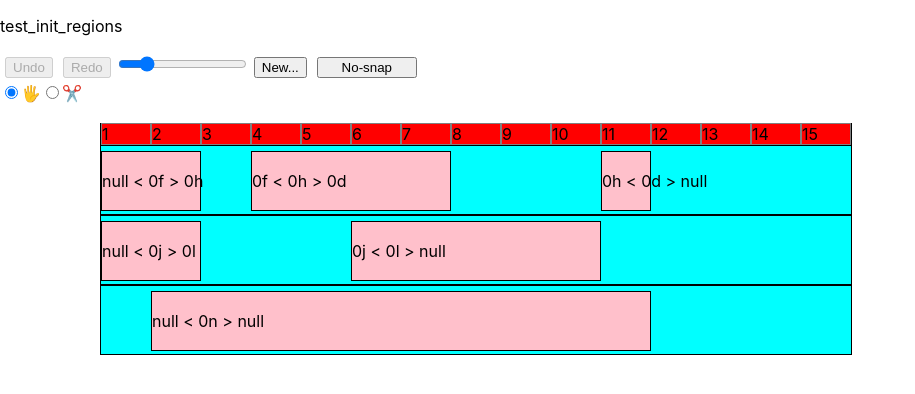
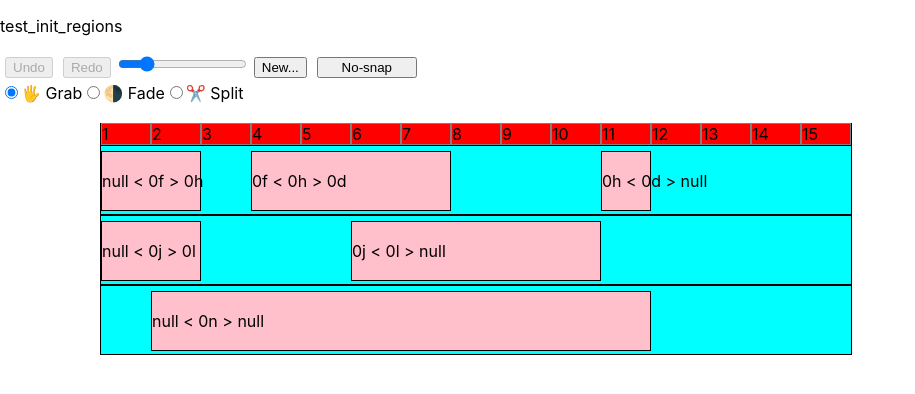
Before and after one commit to purewack/melonJuice-web, a React (Create React App) app: page / in a window 1280 px wide. Shown: the top 394 px of the page, without its empty margins (0-915 px from the left). Built offline with nearby package versions, Linux system fonts and the light colour scheme.

Commit message:
new tool mode (fade)

```diff
--- a/src/App.js
+++ b/src/App.js
@@ -363,7 +363,18 @@ function App() {
                 toolMode: e.target.value,
               })
             }}/>
-          🖐
+          🖐 Grab
+        </label>
+        <label>
+          <input type="radio" value="fade"
+            checked={(editorStats.toolMode === 'fade')}
+            onChange={e=>{
+              setEditorStats({
+                ...editorStats,
+                toolMode: e.target.value,
+              })
+            }}/>
+          🌗 Fade
         </label>
         <label>
           <input type="radio" value="cut"
@@ -374,7 +385,7 @@ function App() {
                 toolMode: e.target.value,
               })
             }}/>
-          ✂️
+          ✂️ Split
         </label>
       </form>
 
```
